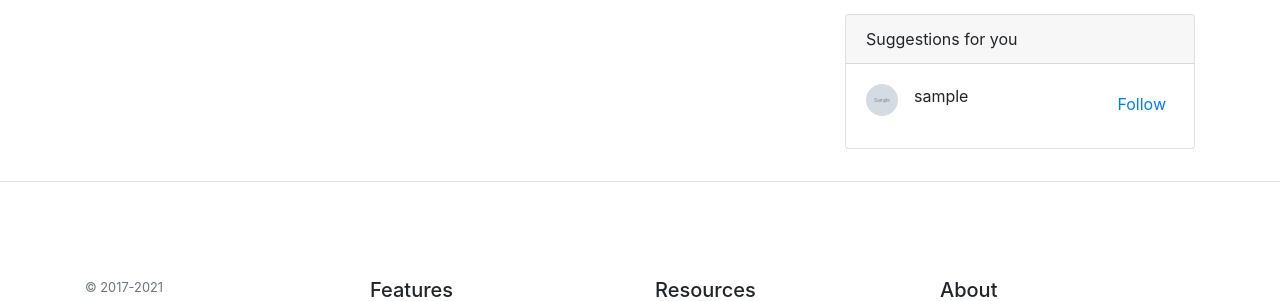
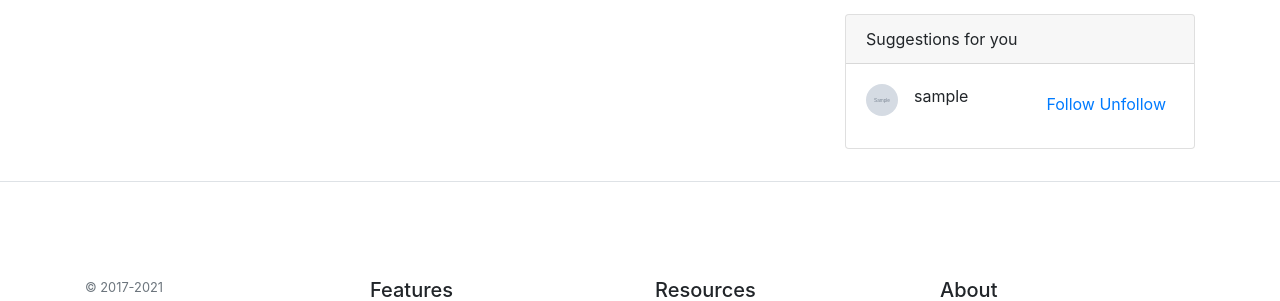
Before and after one commit to zalpheein/django-with-react-rev2, a Django app: template instagram/templates/instagram/index.html in a window 1280 px wide. Shown: the part 346-647 px from the top of the page. Run offline with Django 3.2, Linux system fonts and the light colour scheme; the template is opened without the code that fills it: most values are stand-ins (such as "Sample title", 1, 10 or a date in 2020); grey boxes marked "Sample" are stand-in pictures; some libraries are stand-ins or nearby versions.

Commit message:
언팔로우 기능 추가...

```diff
--- a/instagram/templates/instagram/timeline_sidebar_user_follow.html
+++ b/instagram/templates/instagram/timeline_sidebar_user_follow.html
@@ -7,6 +7,7 @@
     </div>
     <div class="ml-auto p-2">
         <a href="{% url 'user_follow' suggested_user.username %}">Follow</a>
+        <a href="{% url 'user_unfollow' suggested_user.username %}">Unfollow</a>
     </div>
 
 
```
